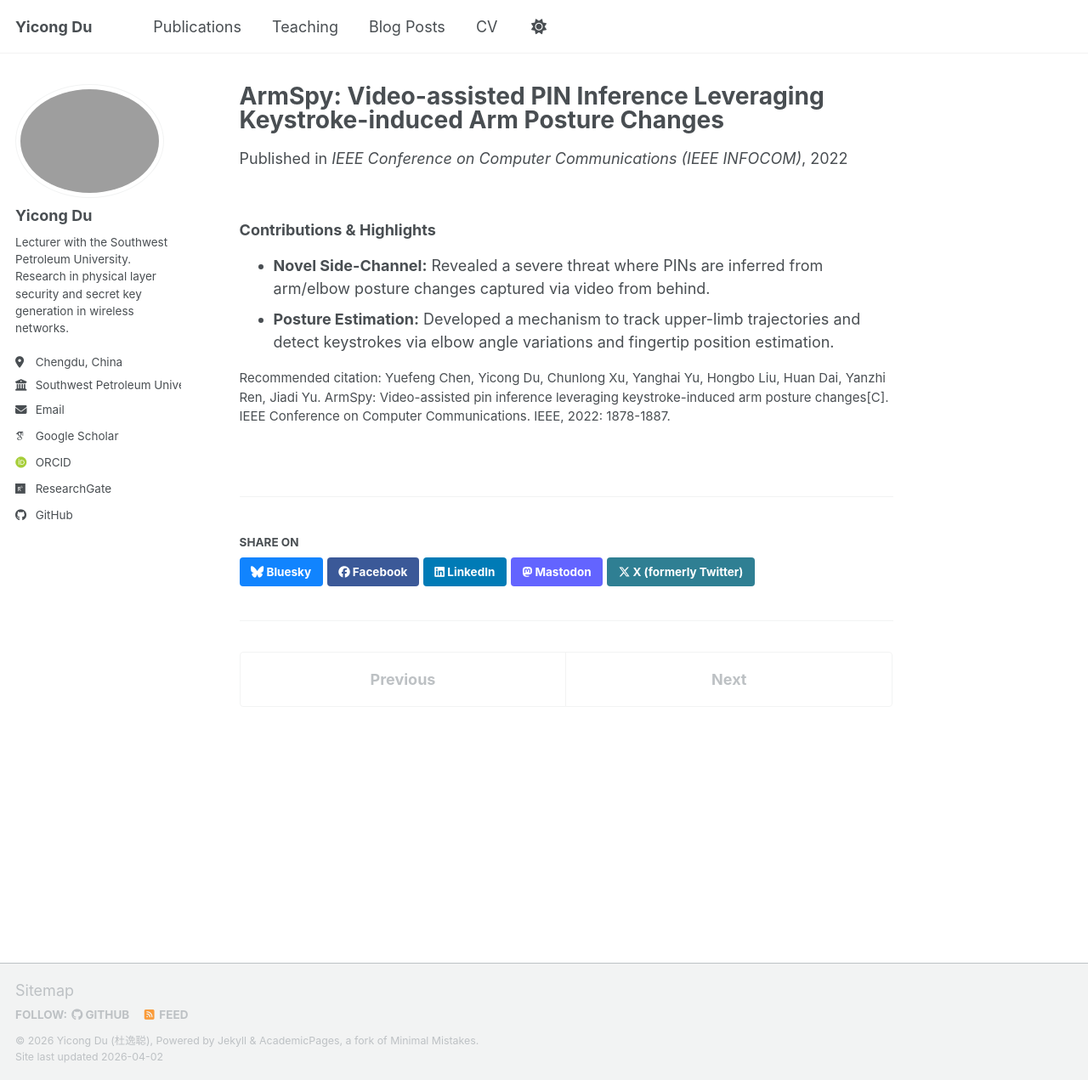
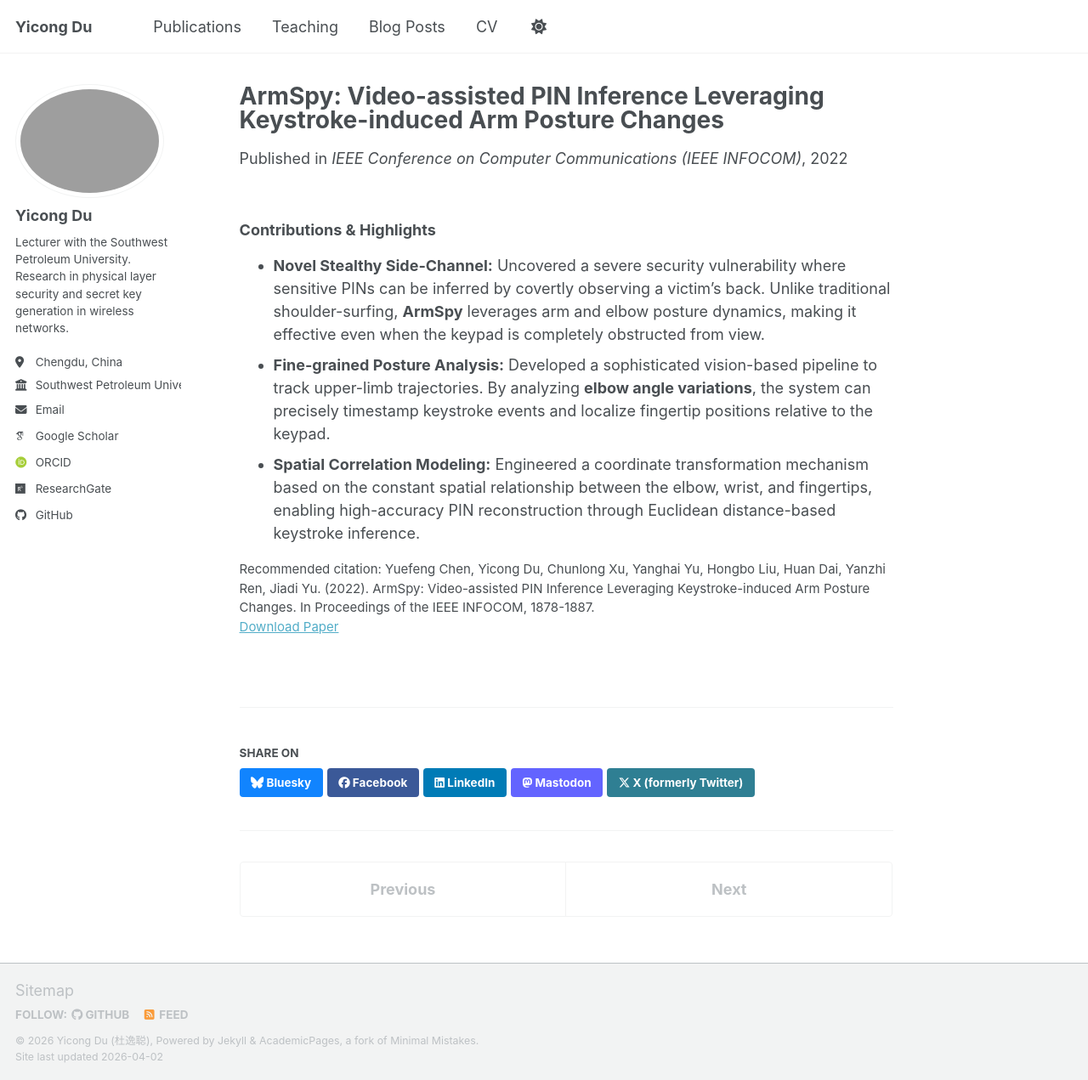
Before and after one commit to DozzzeN/yc_du, a Jekyll site: the page built from _publications/2022-06-01-armspy-pin-inference.md, in a window 1280 px wide and 1271 px high. Shown: the whole window at 85% size. Built offline with Jekyll 4.4.1, drawn with Linux system fonts in a browser that asks for light colours; some web fonts are replaced; a script bundle is joined from its source files by our own code; library files that are not in the unit come from our copies.

Commit message:
Revise publication details and contributions for ArmSpy
Updated the excerpt and citation for clarity and added a paper URL. Enhanced the contributions section to better describe the stealthy nature of the side-channel threat and the fine-grained analysis techniques used.

```diff
--- a/_publications/2022-06-01-armspy-pin-inference.md
+++ b/_publications/2022-06-01-armspy-pin-inference.md
@@ -3,12 +3,14 @@ title: "ArmSpy: Video-assisted PIN Inference Leveraging Keystroke-induced Arm Po
 collection: publications
 category: manuscripts
 permalink: /publication/2022-infocom-armspy
-excerpt: 'Uncovers a side-channel threat where PINs are inferred from arm posture changes captured via video.'
+excerpt: "Uncovers a stealthy side-channel threat where PINs are inferred from arm posture changes captured via video, even under hand occlusion."
 date: 2022-06-01
-venue: 'IEEE Conference on Computer Communications (IEEE INFOCOM)'
-citation: 'Yuefeng Chen, Yicong Du, Chunlong Xu, Yanghai Yu, Hongbo Liu, Huan Dai, Yanzhi Ren, Jiadi Yu. ArmSpy: Video-assisted pin inference leveraging keystroke-induced arm posture changes[C]. IEEE Conference on Computer Communications. IEEE, 2022: 1878-1887.'
+venue: "IEEE Conference on Computer Communications (IEEE INFOCOM)"
+paperurl: "https://ieeexplore.ieee.org/document/9796930"
+citation: "Yuefeng Chen, Yicong Du, Chunlong Xu, Yanghai Yu, Hongbo Liu, Huan Dai, Yanzhi Ren, Jiadi Yu. (2022). ArmSpy: Video-assisted PIN Inference Leveraging Keystroke-induced Arm Posture Changes. In Proceedings of the IEEE INFOCOM, 1878-1887."
 ---
 
 ### Contributions & Highlights
-* **Novel Side-Channel:** Revealed a severe threat where PINs are inferred from arm/elbow posture changes captured via video from behind.
-* **Posture Estimation:** Developed a mechanism to track upper-limb trajectories and detect keystrokes via elbow angle variations and fingertip position estimation.
+* **Novel Stealthy Side-Channel:** Uncovered a severe security vulnerability where sensitive PINs can be inferred by covertly observing a victim's back. Unlike traditional shoulder-surfing, **ArmSpy** leverages arm and elbow posture dynamics, making it effective even when the keypad is completely obstructed from view.
+* **Fine-grained Posture Analysis:** Developed a sophisticated vision-based pipeline to track upper-limb trajectories. By analyzing **elbow angle variations**, the system can precisely timestamp keystroke events and localize fingertip positions relative to the keypad.
+* **Spatial Correlation Modeling:** Engineered a coordinate transformation mechanism based on the constant spatial relationship between the elbow, wrist, and fingertips, enabling high-accuracy PIN reconstruction through Euclidean distance-based keystroke inference.
```
